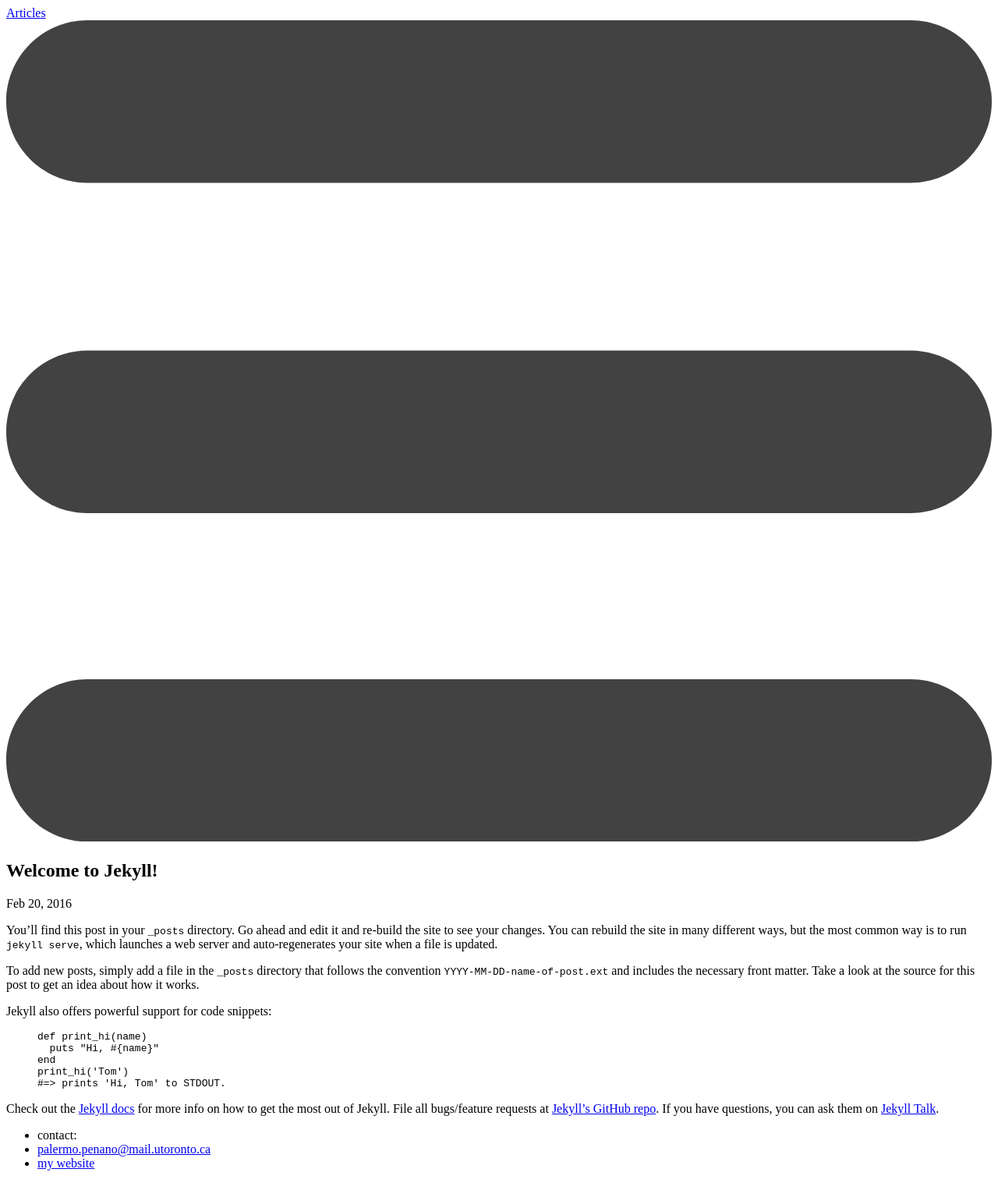
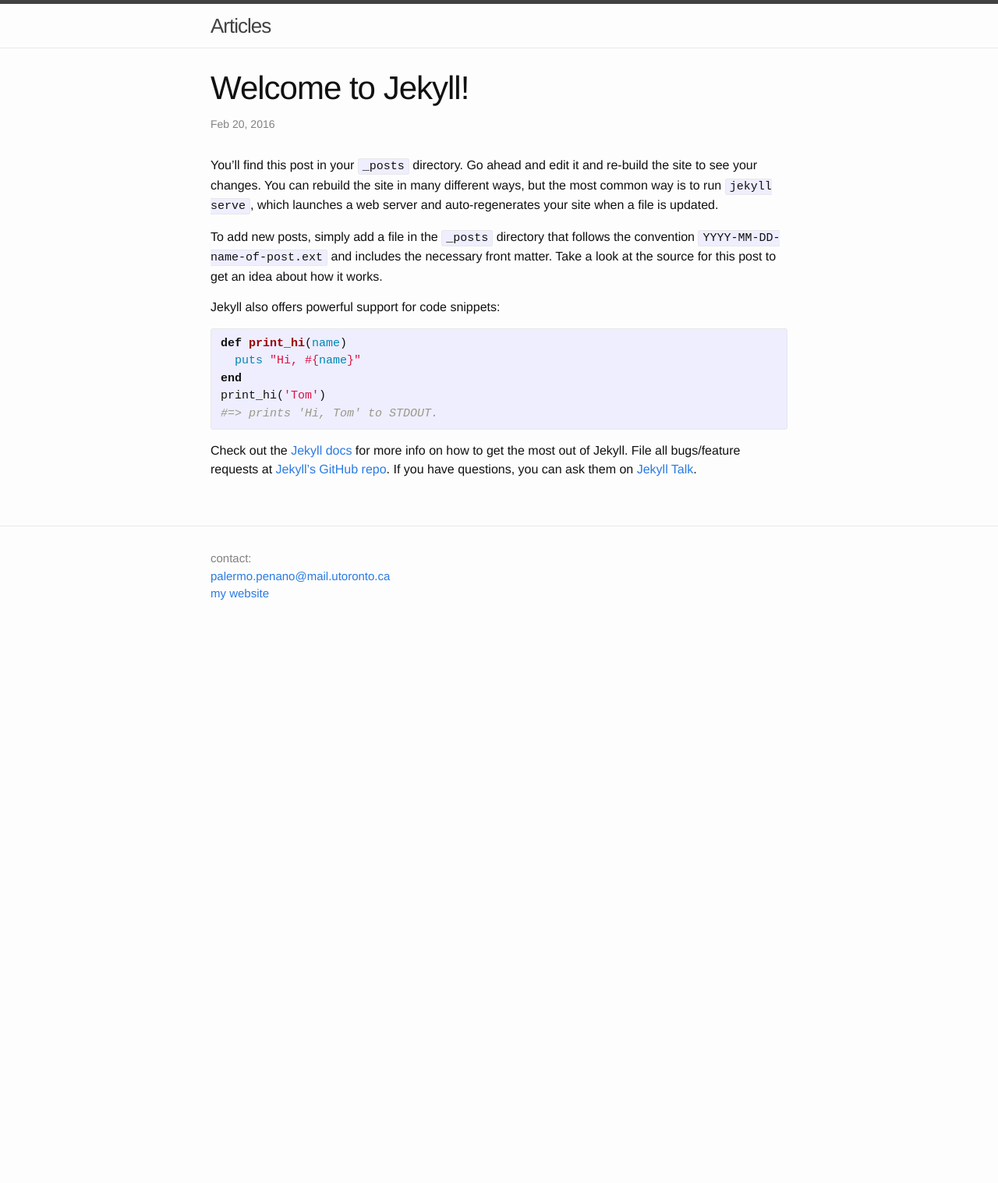
Before and after one commit to palpen/palpen_articles, a Jekyll site: the page built from _posts/2016-02-20-welcome-to-jekyll.markdown, in a window 1280 px wide. Shown: the whole page at 78% size. Built offline with Jekyll 4.4.1, drawn with Linux system fonts in a browser that asks for light colours; after the commit the page ends 900 px from its top, so only the background shows below that.

Commit message:
update base url

```diff
--- a/_config.yml
+++ b/_config.yml
@@ -9,7 +9,7 @@
 title: Articles
 email: palermo.penano@mail.utoronto.ca
 
-baseurl: "palpen_articles" # the subpath of your site, e.g. /blog
+baseurl: "/palpen_articles" # the subpath of your site, e.g. /blog
 url: "http://palpen.github.io/palpen_articles" # the base hostname & protocol for your site
 
 # Build settings
```
